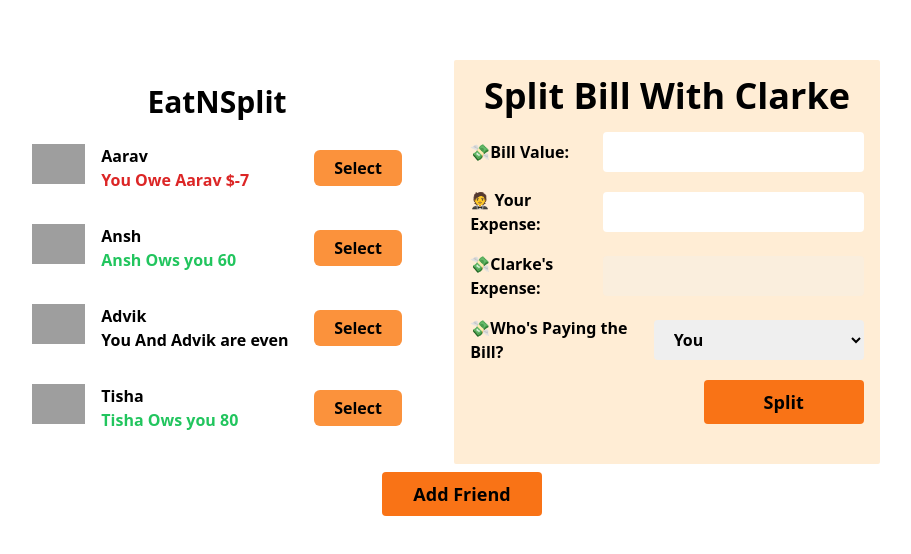
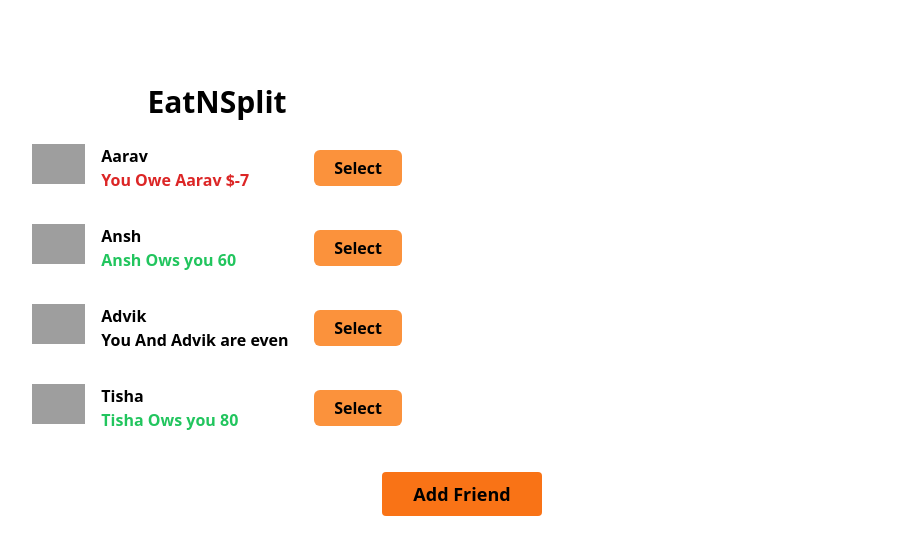
Before and after one commit to Dhruvmehta1311/eat-n-split, a React (Vite) app: page / in a window 1280 px wide. Shown: the part 116-670 px from the top of the page, without its empty margins (198-1109 px from the left). Built offline with nearby package versions, Linux system fonts and the light colour scheme; grey boxes are pictures that could not be loaded.

Commit message:
Added Selected Friend Functionality.

```diff
--- a/src/App.jsx
+++ b/src/App.jsx
@@ -33,6 +33,7 @@ const initialFriends = [
 function App() {
   const [friends, setFriends] = useState(initialFriends);
   const [showAddFriend, setShowAddFriend] = useState(false);
+  const [selectedFriend, setSelectedFriend] = useState(null);
 
   function handleAddFriendForm() {
     setShowAddFriend((showAddFriend) => !showAddFriend);
@@ -43,9 +44,17 @@ function App() {
     setShowAddFriend(false);
   }
 
+  function handleSelection(friend) {
+    setSelectedFriend(friend);
+  }
+
   return (
     <div className=" min-h-screen w-full flex flex-col justify-center p-4">
-      <FriendsList initialFriends={initialFriends} friends={friends} />
+      <FriendsList
+        friends={friends}
+        selectedFriend={selectedFriend}
+        handleSelection={handleSelection}
+      />
       <div className="flex flex-col gap-4">
         {showAddFriend ? (
           <FormAddFriend
--- a/src/components/Friend.jsx
+++ b/src/components/Friend.jsx
@@ -1,6 +1,6 @@
 import React from "react";
 
-const Friend = ({ name, img, balance }) => {
+const Friend = ({ friends, name, img, balance, handleSelection }) => {
   return (
     <>
       <li className=" text-base font-semibold w-full hover:bg-orange-100 cursor-pointer rounded items-center justify-between p-2 flex flex-col sm:flex-row gap-4">
@@ -26,7 +26,10 @@ const Friend = ({ name, img, balance }) => {
           </div>
         </div>
         <>
-          <button className="px-5 py-1.5 bg-orange-400 rounded-md cursor-context-pointer w-full sm:w-fit">
+          <button
+            onClick={() => handleSelection(friends)}
+            className="px-5 py-1.5 bg-orange-400 rounded-md cursor-context-pointer w-full sm:w-fit"
+          >
             Select
           </button>
         </>
--- a/src/components/FriendsList.jsx
+++ b/src/components/FriendsList.jsx
@@ -2,7 +2,7 @@ import React from "react";
 import Friend from "./Friend";
 import FormSplitBill from "./FormSplitBill";
 
-const FriendsList = ({ initialFriends, friends }) => {
+const FriendsList = ({ friends, selectedFriend, handleSelection }) => {
   return (
     <div className="w-full  max-w-[900px] mx-auto grid  grid-cols-1 md:grid-cols-2 min-h-[250px]">
       <section className=" p-4 sm:p-8 flex flex-row ">
@@ -14,13 +14,17 @@ const FriendsList = ({ initialFriends, friends }) => {
               name={initialFriend.name}
               balance={initialFriend.balance}
               key={initialFriend.id}
+              handleSelection={handleSelection}
+              friends={initialFriend}
             />
           ))}
         </ul>
       </section>
-      <section className=" p-2 flex flex-row">
-        <FormSplitBill initialFriends={friends} />
-      </section>
+      {selectedFriend && (
+        <section className=" p-2 flex flex-row h-fit">
+          <FormSplitBill initialFriends={friends} />
+        </section>
+      )}
     </div>
   );
 };
```
